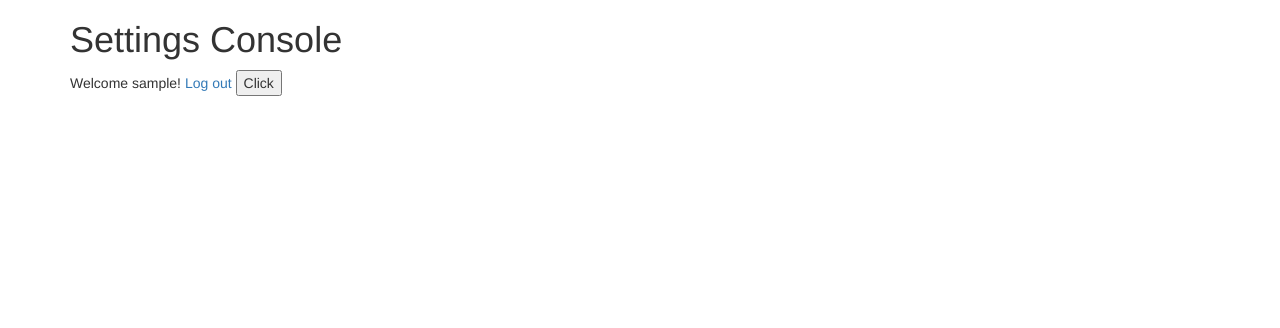
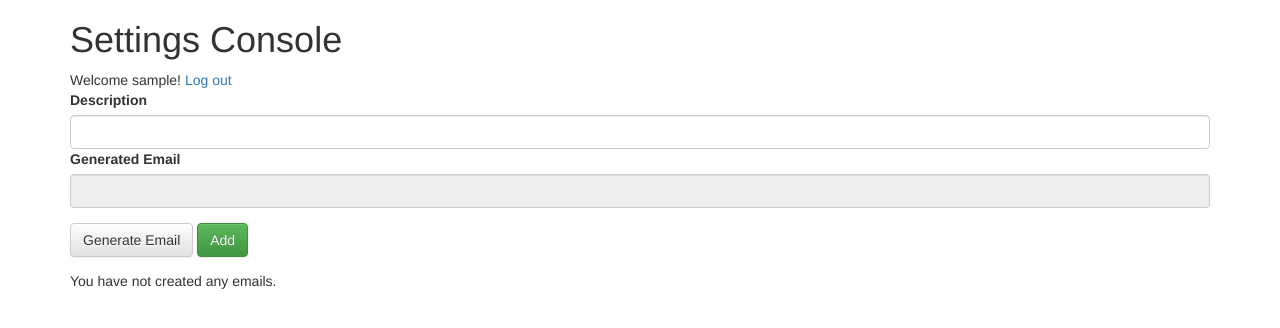
Before and after one commit to jnyborg/nospammail, a Django app: page / in a window 1280 px wide. Shown: the top 328 px of the page. Run offline with Django 3.2, Linux system fonts and the light colour scheme; the visitor is signed in with stand-in values (Sample User, id 1); data that the repository does not hold is empty; some libraries are stand-ins or nearby versions.

Commit message:
more view

```diff
--- /dev/null
+++ b/settings_console/forms.py
@@ -0,0 +1,6 @@
+from django import forms
+from django.forms import EmailField
+from settings_console.models import GeneratedEmail
+
+class ToggleEmailsForm(forms.Form):
+    id = forms.IntegerField()
--- a/settings_console/urls.py
+++ b/settings_console/urls.py
@@ -4,4 +4,7 @@ from . import views
 
 urlpatterns = [
     url(r'^$', views.index, name='index'),
+    url(r'^ajax/generate_email/$', views.generate_email, name='generate_email'),
+    url(r'^ajax/add_email/$', views.add_generated_email, name='add_generated_email'),
+    url(r'^ajax/toggle_email/$', views.toggle_email, name='toggle_email'),
 ]
--- a/settings_console/views.py
+++ b/settings_console/views.py
@@ -1,16 +1,38 @@
-from django.http import HttpResponse
-from django.shortcuts import render
+from django.http import JsonResponse, HttpResponseRedirect
+from django.shortcuts import render, render_to_response
+from settings_console.generateemail import generateRandomEmail
+from settings_console.models import GeneratedEmail, GeneratedEmailForm
+
 
 
 def index(request):
     if request.user.is_authenticated:
-        return render(request, 'console.html')
+        generated_emails = GeneratedEmail.objects.all()
+        return render(request, 'console.html', context = {"generated_emails": generated_emails})
     else:
         return render(request, 'frontpage.html')
 
 
+def generate_email(request):
+    generatedEmail = generateRandomEmail()
+    request.session['generated_email'] = generatedEmail
+    data = { "generated_email": generatedEmail }
+    return JsonResponse(data)
 
-def request_page(request):
-  if(request.GET.get('mybtn')):
-      print(request.GET.get('mytextbox'))
-  return render(request,'console.html')
+
+def add_generated_email(request):
+    description = request.GET.get('description', None)
+    g = GeneratedEmail(description=description,
+                       email=request.session['generated_email'],
+                       user=request.user)
+    g.save()
+    return render_to_response('console_list.html', {"generated_emails": GeneratedEmail.objects.all()})
+
+
+def toggle_email(request):
+    email_id = request.GET.get("id", None)
+    if email_id != None:
+        g = GeneratedEmail.objects.get(id=email_id)
+        g.enabled = not g.enabled
+        g.save()
+    return render_to_response('console_list.html', {"generated_emails": GeneratedEmail.objects.all()})
--- a/templates/console.html
+++ b/templates/console.html
@@ -1,18 +1,61 @@
 {% extends 'base.html' %}
 
-{% block javascript %}
-  <script>
-    $("#generate_email").change(function () {
-      console.log("hello");
-    });
-  </script>
-{% endblock %}
 
 {% block content %}
     <h1>Settings Console</h1>
     Welcome {{ user.get_username }}!
     <a href="/logout">Log out</a>
 
-    <input id="generate_email" type="button" value="Click" />
+    <form>
+        <div class="form-group">
+            <label for="description">Description</label>
+            <input class="form-control" id="description" type="text">
+            <label for="generated_result">Generated Email</label>
+            <input class="form-control" id="generated_result" type="text" readonly>
+        </div>
+        <button class="btn btn-default" id="generate_email" type="button">Generate Email</button>
+        <button class="btn btn-success" id="add_email" type="button">Add</button>
+    </form>
 
+    <div id="emailList">
+        {% include "console_list.html" %}
+    </div>
+
+    <script>
+        $("#generate_email").click(function () {
+            $.ajax({
+                url: '/ajax/generate_email/',
+                dataType: 'json',
+                success: function (data) {
+                    $("#generated_result").val(data.generated_email)
+                }
+            });
+        });
+
+        $("#add_email").click(function () {
+            $.ajax({
+                url: '/ajax/add_email/',
+                dataType: 'json',
+                data: {
+                    "description": $("#description").val()
+                },
+                // stupid shit
+                error: function (data) {
+                    $("#emailList").html(data.responseText)
+                }
+
+            });
+        });
+        function toggleEmail(id) {
+            $.ajax({
+                url: '/ajax/toggle_email/',
+                data: {
+                    "id": id
+                },
+                success: function (data) {
+                    $("#emailList").html(data)
+                }
+            });
+        }
+    </script>
 {% endblock %}
--- /dev/null
+++ b/templates/console_list.html
@@ -0,0 +1,28 @@
+{% if generated_emails %}
+    <table class="table table-striped">
+        <tr>
+            <th>Description</th>
+            <th>Email</th>
+            <th>Toggle</th>
+        </tr>
+        {% for generated_email in generated_emails %}
+            <tr>
+                <td>{{ generated_email.description }}</td>
+                <td>{{ generated_email.email }}</td>
+                <td>
+                    <div class="checkbox">
+                        <label>
+                            {% if generated_email.enabled %}
+                                <input type="checkbox" checked onchange="toggleEmail({{ generated_email.id }})">
+                            {% else %}
+                                <input type="checkbox" onchange="toggleEmail({{ generated_email.id }})">
+                            {% endif %}
+                        </label>
+                    </div>
+                </td>
+            </tr>
+        {% endfor %}
+    </table>
+{% else %}
+    <p>You have not created any emails.</p>
+{% endif %}
```
Also changed, not shown: settings_console/models.py (+12 -2 lines), settings_console/migrations/0002_auto_20170401_1931.py (added), settings_console/migrations/0003_auto_20170401_2013.py (added), settings_console/migrations/0004_generatedemail_enabled.py (added).
